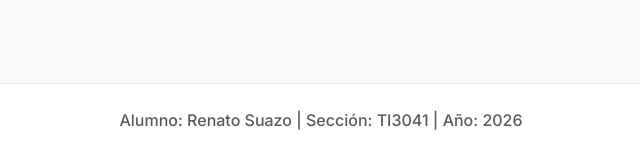
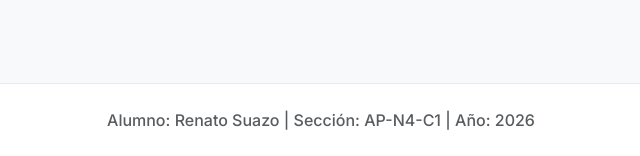
Before and after one commit to Rena885/EVA2-backend-, a Django app: page /login/ in a window 1280 px wide. Shown: the part 644-800 px from the top of the page, without its empty margins (319-959 px from the left). Run offline with Django 5.2, Linux system fonts and the light colour scheme; parts of the project's set-up code (start-up, migrations or seed data) failed here and were passed over.

Commit message:
🔧 Update: Configuración de Producción, UI y Sección AP-N4-C1

```diff
--- a/templates/base.html
+++ b/templates/base.html
@@ -107,7 +107,7 @@
     <!-- Footer -->
     <footer class="py-4 mt-5">
         <div class="container text-center text-muted fw-medium">
-            <p class="mb-0">Alumno: Renato Suazo | Sección: TI3041 | Año: 2026</p>
+            <p class="mb-0">Alumno: Renato Suazo | Sección: AP-N4-C1 | Año: 2026</p>
         </div>
     </footer>
 
```
